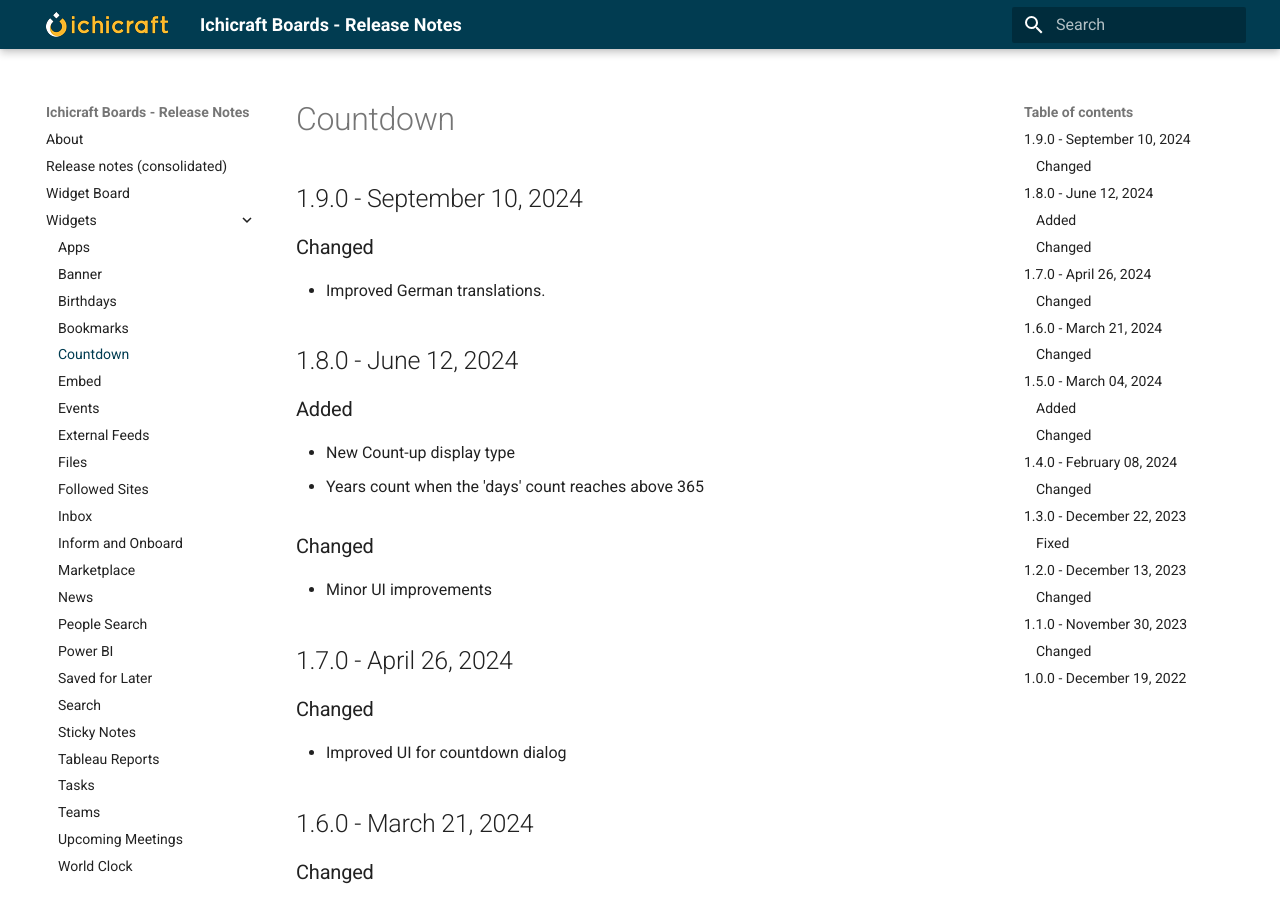
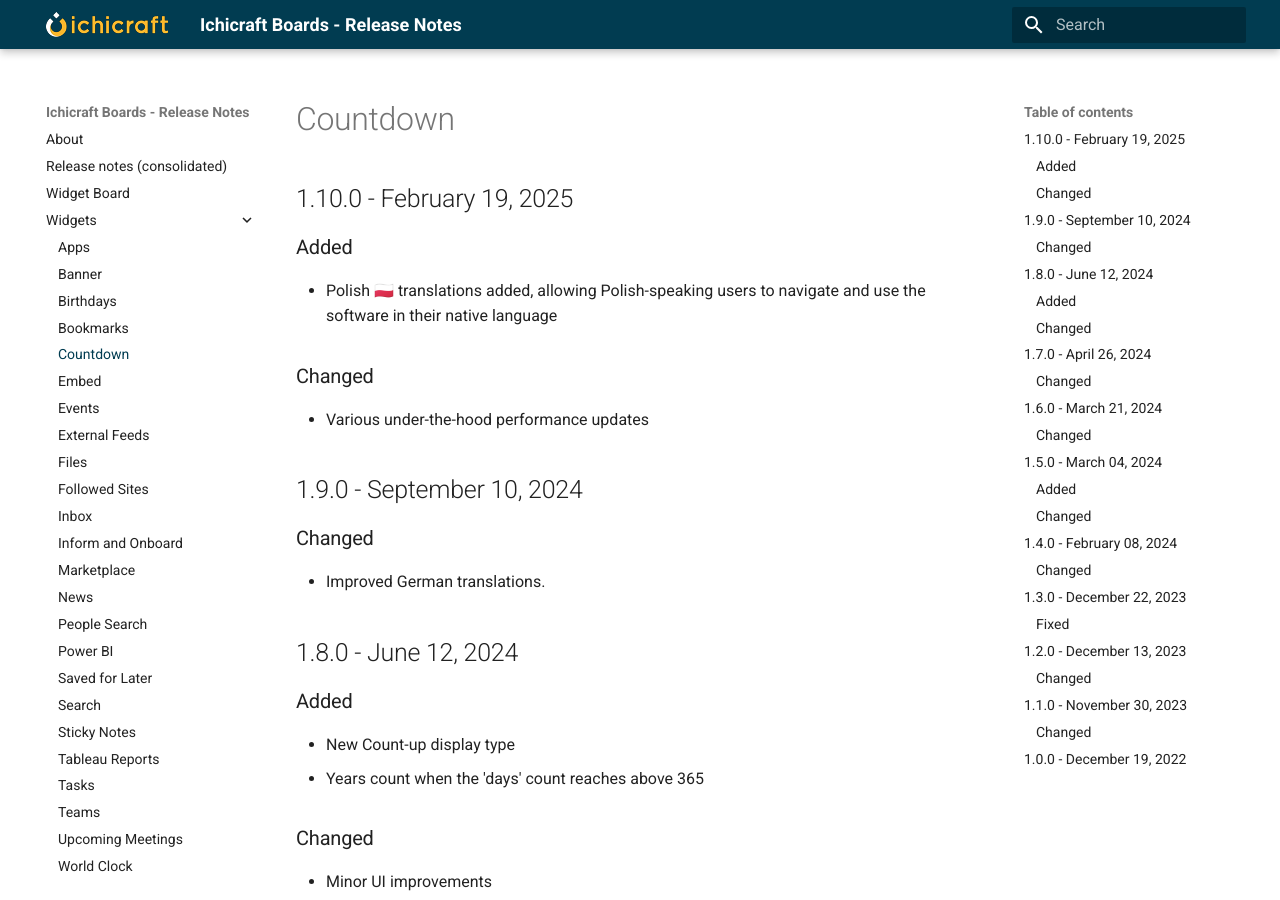
Before and after one commit to ichicraft/widgets-docs, an MkDocs documentation site: the page built from docs/Widgets/Countdown.md, in a window 1280 px wide and 900 px high. Built offline with MkDocs 1.6.1 and Material for MkDocs 9.7.7, drawn with Linux system fonts in a browser that asks for light colours.

```diff
--- a/docs/Widgets/Countdown.md
+++ b/docs/Widgets/Countdown.md
@@ -1,3 +1,11 @@
+## 1.10.0 - February 19, 2025
+
+### Added
+- Polish 🇵🇱 translations added, allowing Polish-speaking users to navigate and use the software in their native language
+
+### Changed
+- Various under-the-hood performance updates
+
 ## 1.9.0 - September 10, 2024
 
 ### Changed
```
Also changed, not shown: docs/Release-notes-(consolidated).md (+8 -0 lines).
